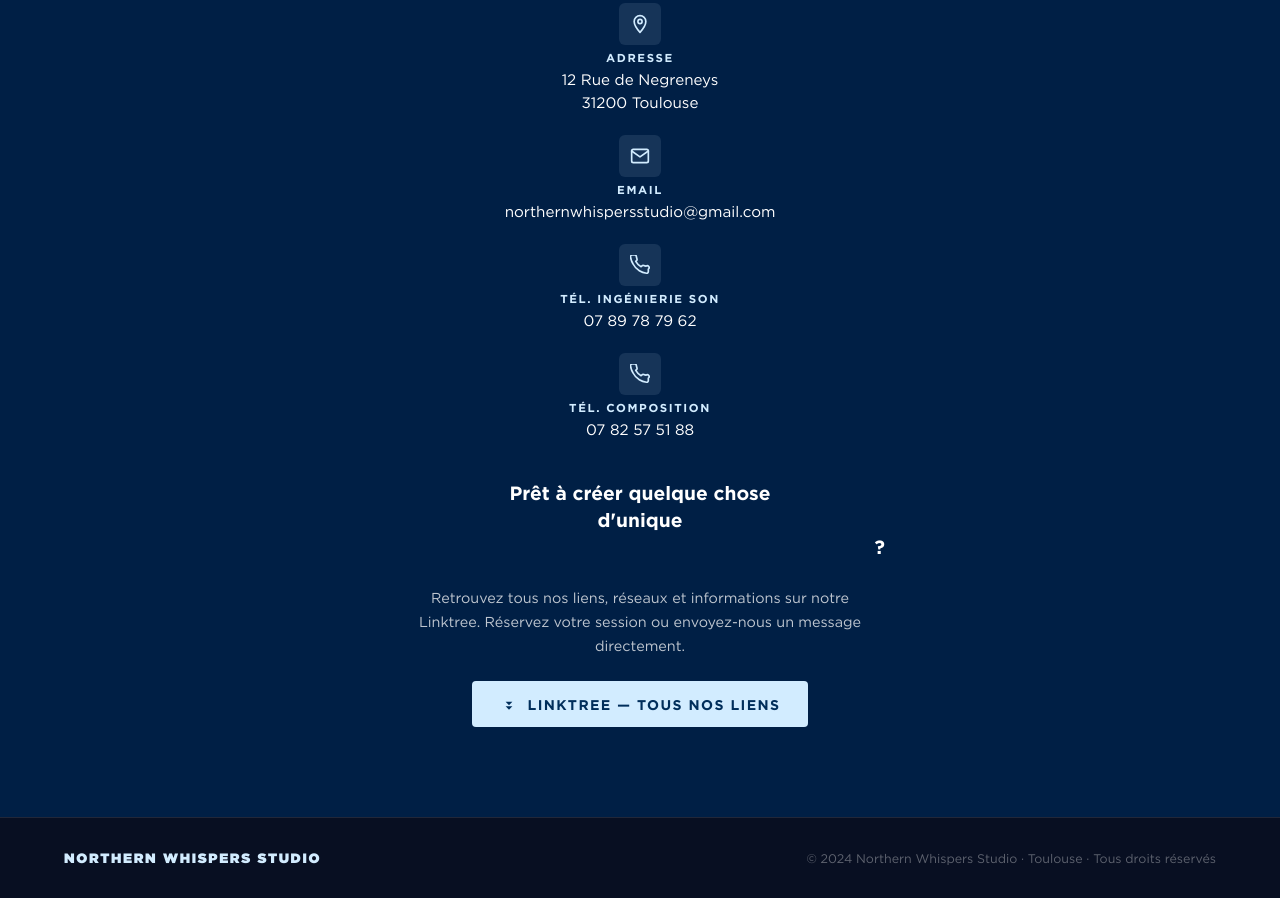
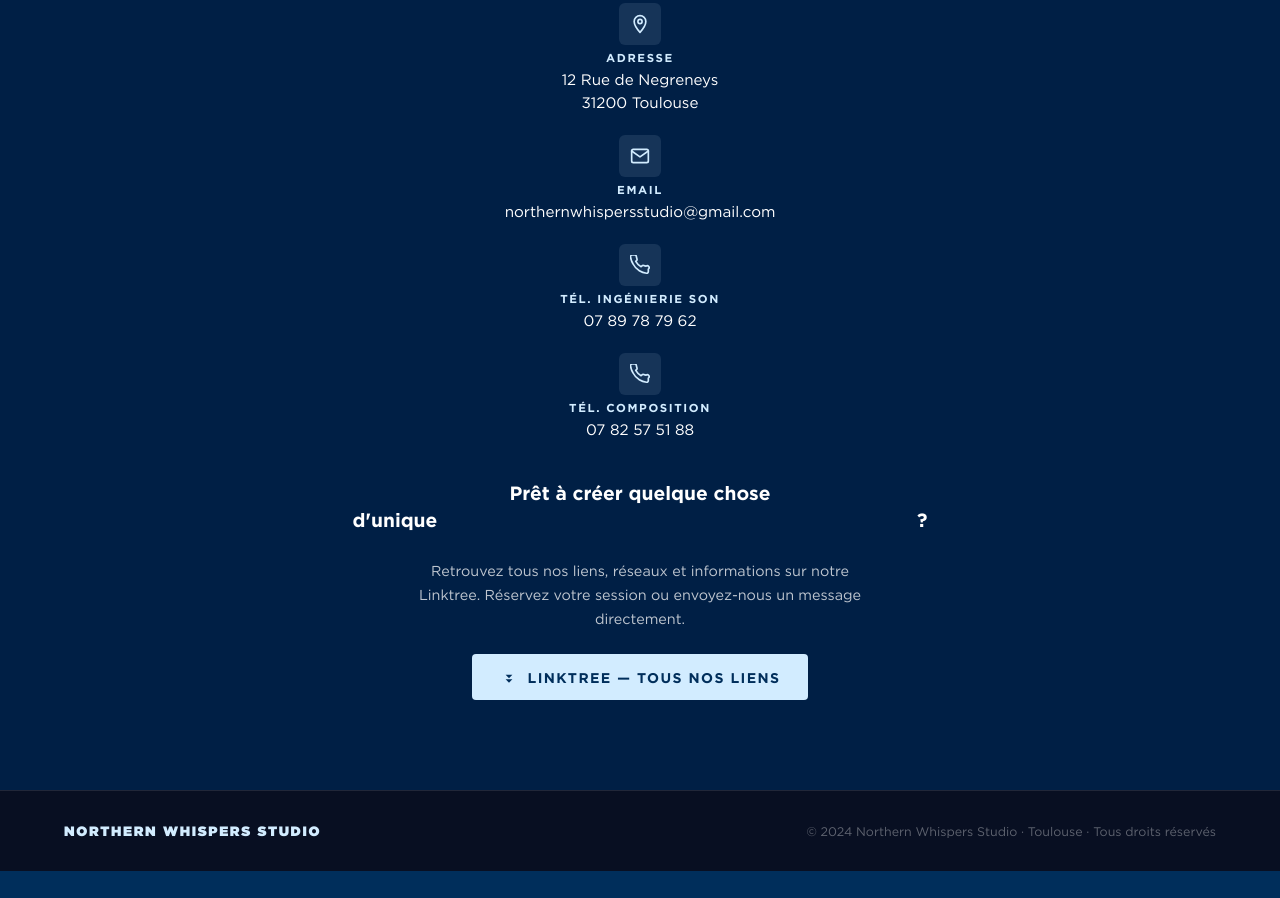
Before and after one commit to northernwhispersstudio/northernwhispersstudio.github.io, a website: page index.html in a window 1280 px wide. Shown: the part 5505-6403 px from the top of the page. After the commit the page ends 6376 px from the top, so only its background shows below. Drawn offline with Linux system fonts and the light colour scheme.

Commit message:
Fix ? CTA width 100%

```diff
--- a/index.html
+++ b/index.html
@@ -1103,10 +1103,9 @@
       font-size: clamp(0.95rem, 1.8vw, 1.2rem);
       line-height: 1.4;
       margin-bottom: 8px;
-      max-width: 500px;
+      width: 100%;
       text-align: center;
       letter-spacing: 0;
-      overflow-wrap: break-word;
     }
 
     .contact-cta-sub { color: var(--white-dim); font-size: 0.9rem; line-height: 1.65; margin-bottom: 8px; max-width: 480px; }
```
